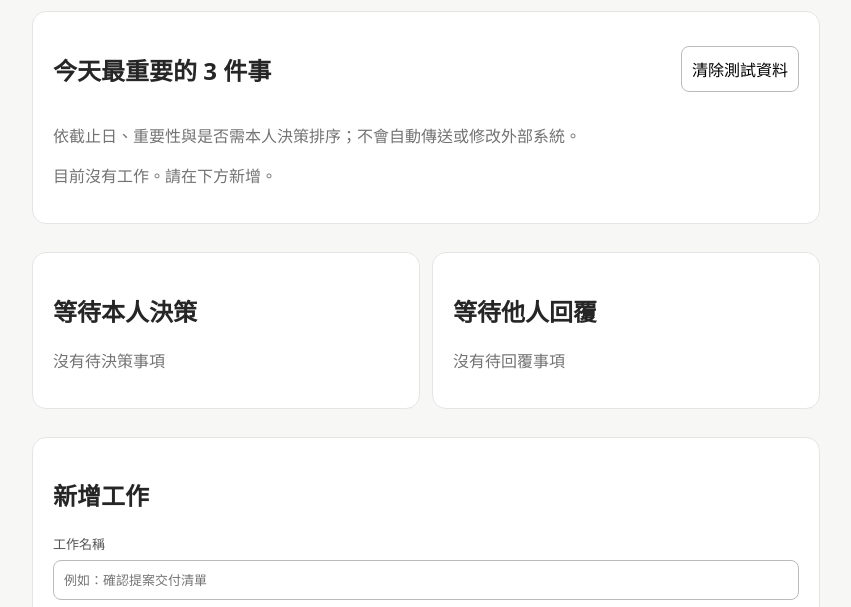
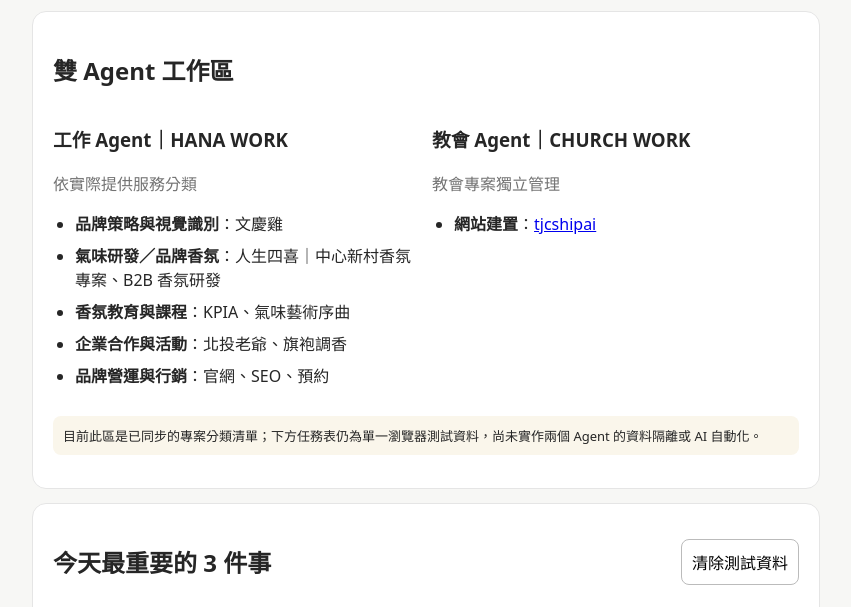
Before and after one commit to h-s017/helga-at-manager, a plain HTML site: page docs/index.html in a window 1280 px wide. Shown: the part 161-768 px from the top of the page, without its empty margins (214-1065 px from the left). Drawn offline with Linux system fonts and the light colour scheme.

Commit message:
feat: sync two agent categories and center village fragrance project into preview

```diff
--- a/docs/index.html
+++ b/docs/index.html
@@ -2,6 +2,22 @@
 <html lang="zh-Hant"><head><meta charset="utf-8"><meta name="viewport" content="width=device-width,initial-scale=1"><title>HANA FOCUS｜每日工作總管（測試版）</title>
 <style>:root{font-family:system-ui,-apple-system,"Noto Sans TC",sans-serif;color:#262626;background:#f7f7f5}*{box-sizing:border-box}body{max-width:820px;margin:auto;padding:26px 16px 90px}h1{font-family:Georgia,serif;font-weight:500;letter-spacing:.1em}small,.muted{color:#737373}header{display:flex;align-items:center;justify-content:space-between;gap:12px}.tag{border:1px solid #bbb;padding:5px 10px;border-radius:20px;font-size:12px}.panel{background:white;border:1px solid #e5e5e5;border-radius:14px;padding:20px;margin:14px 0}.task{padding:14px 0;border-top:1px solid #eee}.task:first-of-type{border-top:0}button,select,input,textarea{font:inherit;padding:10px;border:1px solid #bbb;border-radius:8px;background:white}button{cursor:pointer}button.primary{background:#222;color:white;border-color:#222}input,textarea{width:100%;margin:6px 0 10px}label{font-size:13px;color:#555}.grid{display:grid;grid-template-columns:repeat(2,1fr);gap:12px}.pill{display:inline-block;padding:4px 8px;background:#f1f1f1;border-radius:12px;font-size:12px}.row{display:flex;justify-content:space-between;gap:12px;align-items:center;flex-wrap:wrap}.warn{background:#faf6eb;padding:10px;border-radius:8px;font-size:13px}ul{padding-left:22px}li{margin:8px 0}@media(max-width:550px){.grid{grid-template-columns:1fr}h1{font-size:24px}}</style></head>
 <body><header><div><small>FOUNDER & CREATIVE DIRECTOR</small><h1>HANA FOCUS</h1><div class="muted">每日工作總管 · V1 測試版</div></div><span class="tag">本機資料</span></header>
+<section class="panel" aria-label="Agent 工作區與專案分類">
+<h2>雙 Agent 工作區</h2>
+<div class="grid">
+<div><h3>工作 Agent｜HANA WORK</h3>
+<p class="muted">依實際提供服務分類</p>
+<ul>
+<li><strong>品牌策略與視覺識別</strong>：文慶雞</li>
+<li><strong>氣味研發／品牌香氛</strong>：人生四喜｜中心新村香氛專案、B2B 香氛研發</li>
+<li><strong>香氛教育與課程</strong>：KPIA、氣味藝術序曲</li>
+<li><strong>企業合作與活動</strong>：北投老爺、旗袍調香</li>
+<li><strong>品牌營運與行銷</strong>：官網、SEO、預約</li>
+</ul></div>
+<div><h3>教會 Agent｜CHURCH WORK</h3><p class="muted">教會專案獨立管理</p><ul><li><strong>網站建置</strong>：<a href="https://github.com/h-s017/tjcshipai" target="_blank" rel="noopener noreferrer">tjcshipai</a></li></ul></div>
+</div>
+<p class="warn">目前此區是已同步的專案分類清單；下方任務表仍為單一瀏覽器測試資料，尚未實作兩個 Agent 的資料隔離或 AI 自動化。</p>
+</section>
 <section class="panel"><div class="row"><h2>今天最重要的 3 件事</h2><button id="reset">清除測試資料</button></div><p class="muted">依截止日、重要性與是否需本人決策排序；不會自動傳送或修改外部系統。</p><div id="top"></div></section>
 <div class="grid"><section class="panel"><h2>等待本人決策</h2><div id="decisions"></div></section><section class="panel"><h2>等待他人回覆</h2><div id="waiting"></div></section></div>
 <section class="panel"><h2>新增工作</h2><form id="form"><label>工作名稱<input name="title" required maxlength="140" placeholder="例如：確認提案交付清單"></label><div class="grid"><label>專案<input name="project" required maxlength="100" placeholder="專案名稱"></label><label>期限<input type="date" name="due"></label><label>工作類型<select name="role"><option>創作</option><option>策略</option><option>管理</option><option>行政</option></select></label><label>目前狀態<select name="status"><option>進行中</option><option>等待本人決策</option><option>等待回覆</option><option>待規劃</option><option>暫停</option><option>已完成</option></select></label><label>重要性<select name="importance"><option value="3">高</option><option value="2">中</option><option value="1">低</option></select></label><label>需要本人執行<select name="owner"><option value="yes">是</option><option value="no">否／可委派</option></select></label></div><button class="primary" type="submit">新增到工作板</button></form></section>
```
